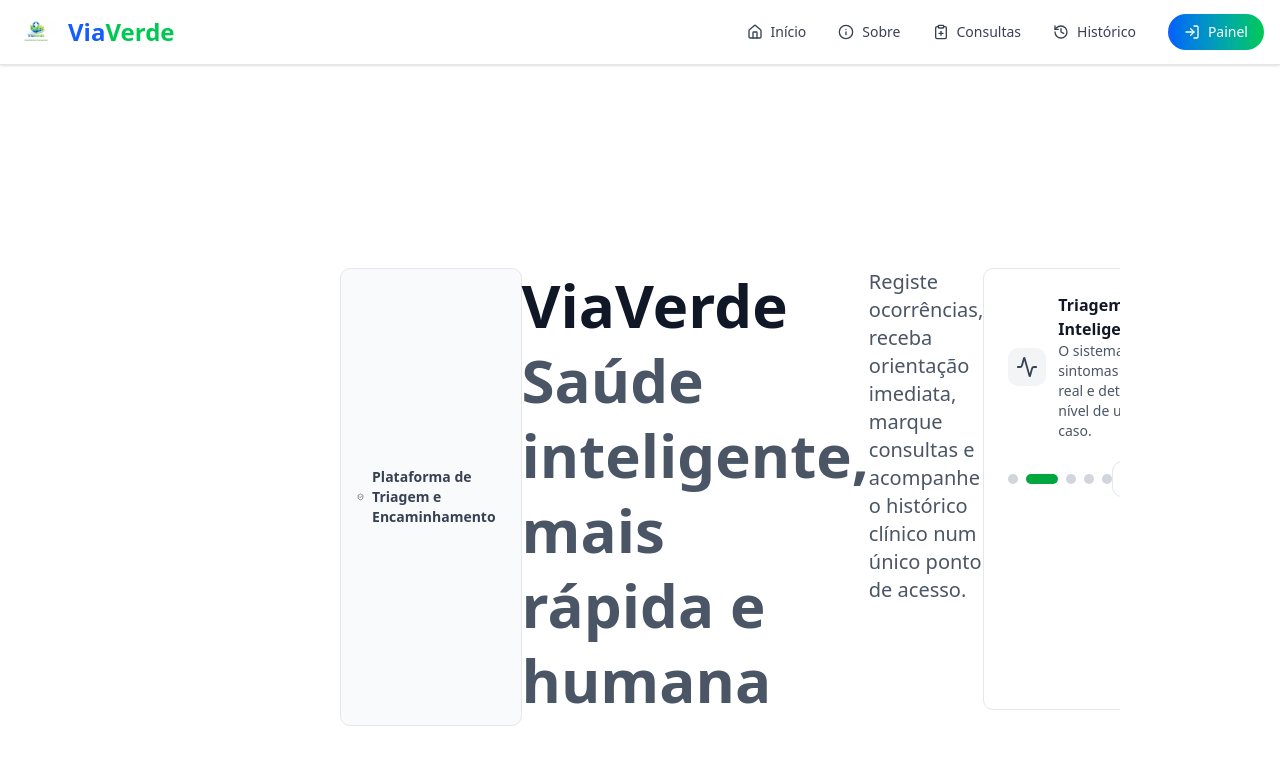
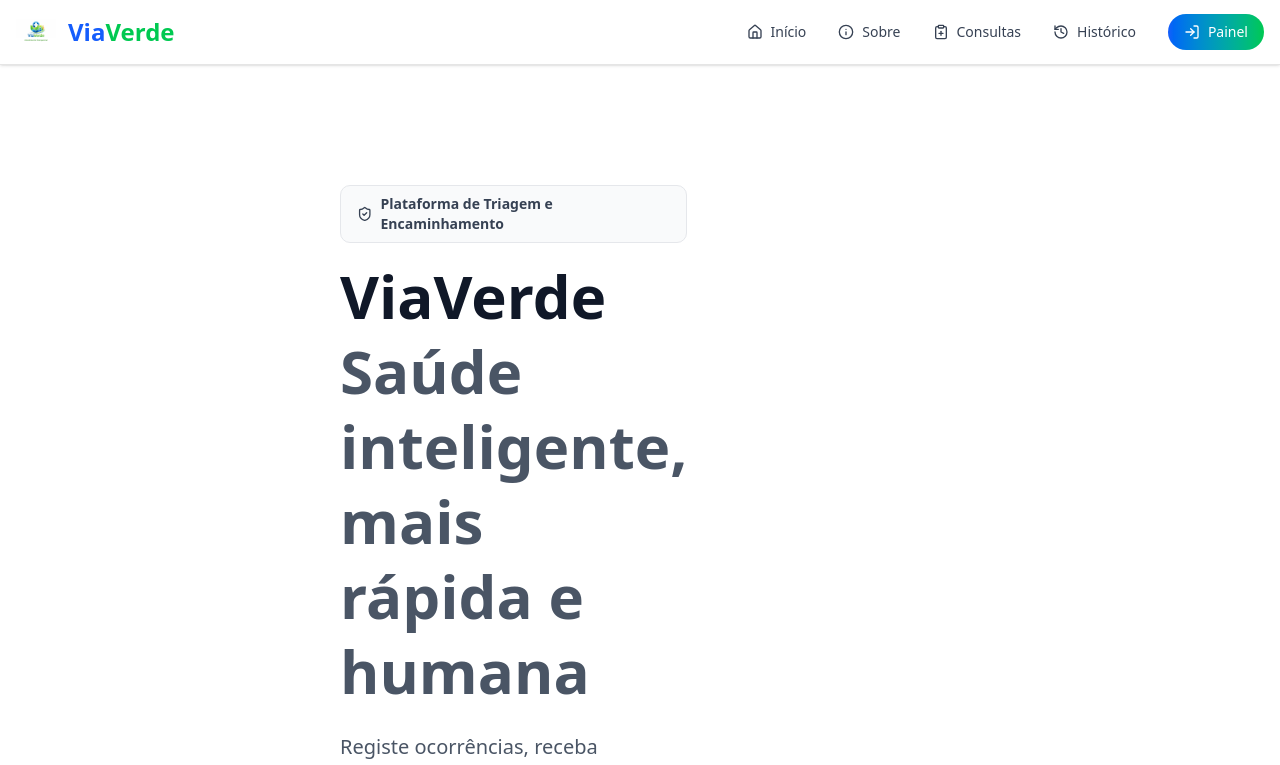
Before and after one commit to NiltonNovele/viaverde, a Next.js app: page / in a window 1280 px wide. Shown: the top 765 px of the page. Built offline with nearby package versions, Linux system fonts and the light colour scheme.

Commit message:
feat: design

```diff
--- a/src/app/components/Hero.tsx
+++ b/src/app/components/Hero.tsx
@@ -79,7 +79,7 @@
     <section className="relative flex min-h-screen w-full items-center overflow-hidden bg-white py-20">
       <Container className="relative z-10">
         <div className="flex flex-col-reverse items-center justify-between gap-16 md:flex-row">
-          <div className="flex-1 text-center md:text-left md: flex">
+          <div className="flex-1 text-center md:text-left ">
             <div className="mb-4 inline-flex items-center gap-2 rounded-lg border border-gray-200 bg-gray-50 px-4 py-2 text-sm font-semibold text-gray-700">
               <ShieldCheck size={16} />
               Plataforma de Triagem e Encaminhamento
```
